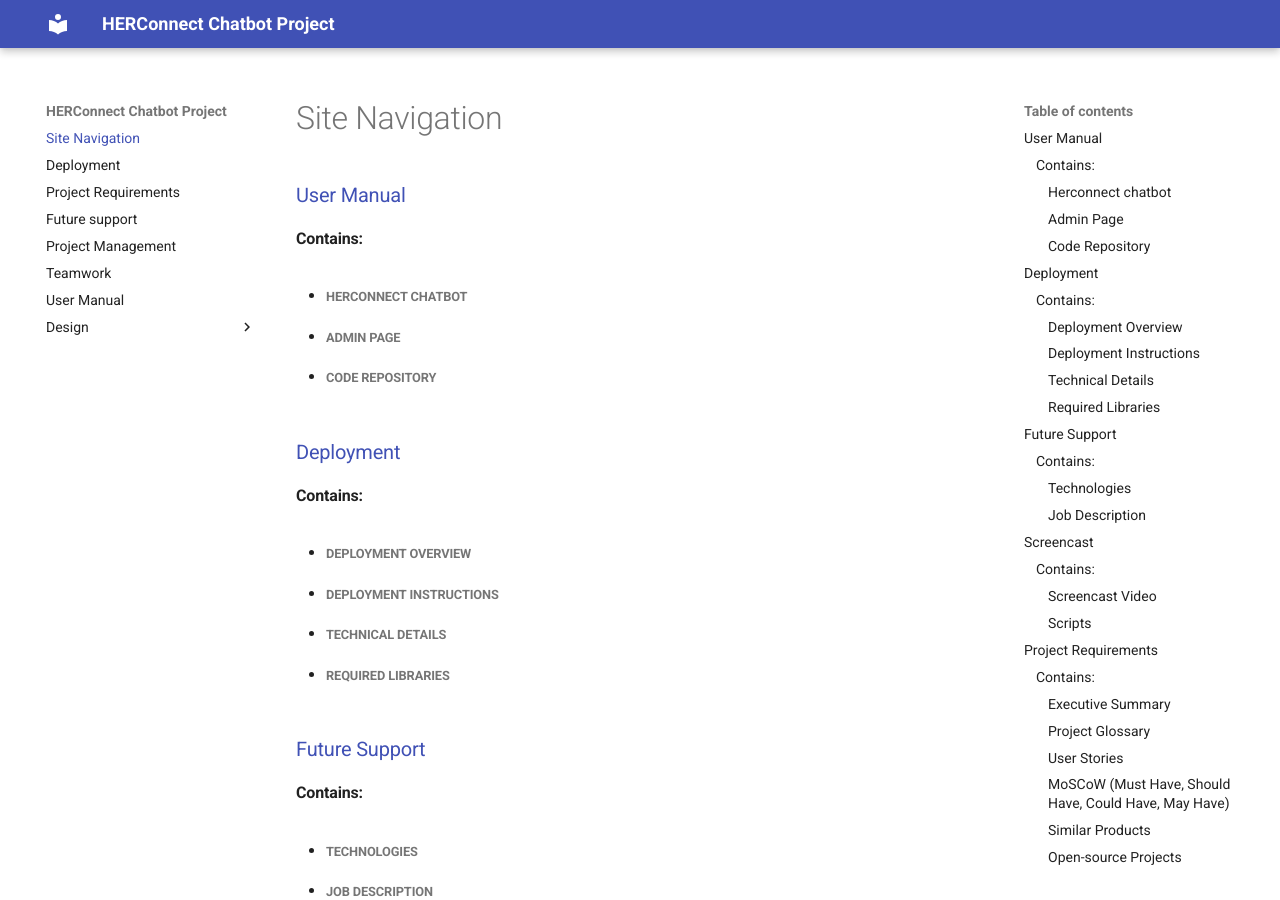
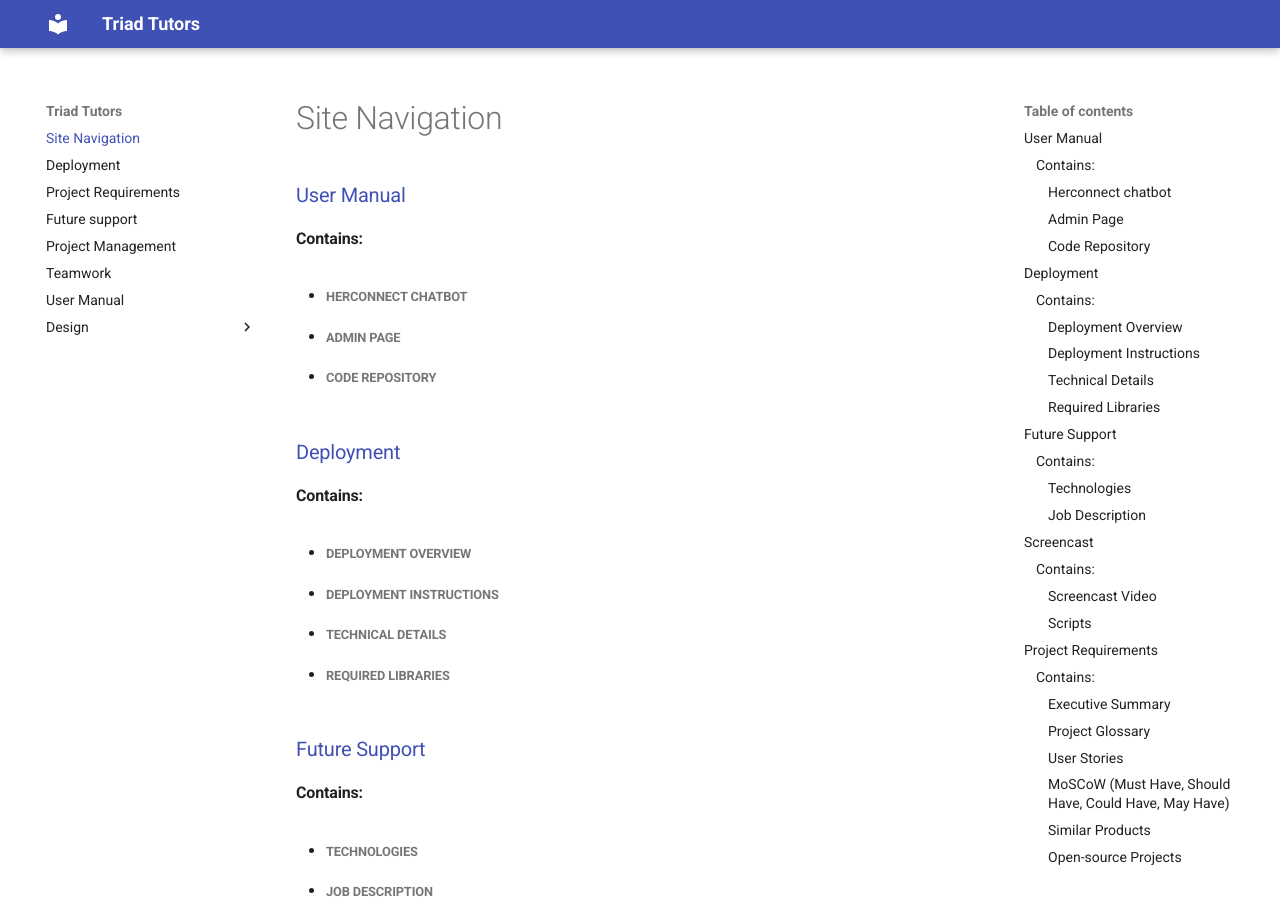
Before and after one commit to triadtutors/triadtutors, an MkDocs documentation site: the page built from docs/index.md, in a window 1280 px wide and 900 px high. Built offline with MkDocs 1.6.1 and Material for MkDocs 9.7.7, drawn with Linux system fonts in a browser that asks for light colours.

```diff
--- a/mkdocs.yml
+++ b/mkdocs.yml
@@ -1,4 +1,4 @@
-site_name: HERConnect Chatbot Project
+site_name: Triad Tutors
 site_url: https://github.com/triadtutors/triadtutors
 
 plugins:
```
Also changed, not shown: 1 other file.
